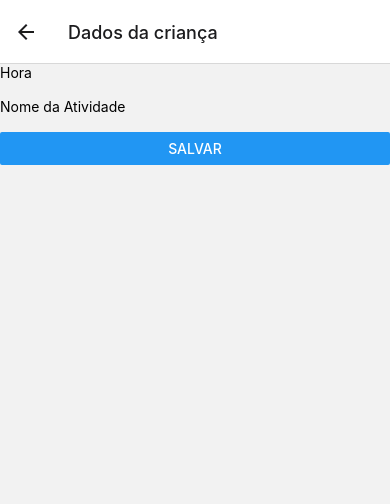
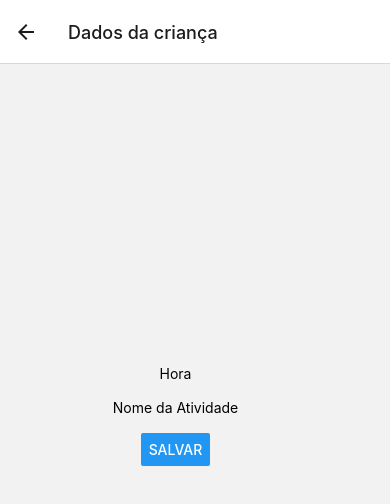
Before and after one commit to janildesfilgueira/app-agenda-bebe, a React Native app in the folder app-agenda-bebe/: screen /DadosCrianca in a window 390 px wide. Shown: the top 504 px of the page. Built offline with nearby package versions, Linux system fonts and the light colour scheme.

Commit message:
adicionou o estilo

```diff
--- a/app-agenda-bebe/componentes/DadosCrianca/ViewDadosCrianca.js
+++ b/app-agenda-bebe/componentes/DadosCrianca/ViewDadosCrianca.js
@@ -1,8 +1,8 @@
-import { Button,Text,View, TextInput } from "react-native";
+import { Button,Text,View, TextInput, StyleSheet } from "react-native";
 
 const ViewDadosCrianca = () => {
     return (
-        <View>
+        <View style={styles.container}>
             <Text>Hora</Text>
             <TextInput />
             <Text>Nome da Atividade</Text>
@@ -11,5 +11,20 @@ const ViewDadosCrianca = () => {
         </View>
     )
 }
+const styles = StyleSheet.create({
+    container: {
+      display: "flex",
+      flexDirection: "column",
+      alignItems: "center",
+      justifyContent: "center",
+      padding: "30px",
+      height: "90%",
+      width: "90%"
+    },
+    tituloTexto: {
+      fontSize: 20,
+      fontWeight: 'bold',
+    },
+});
 
 export default ViewDadosCrianca;
```
